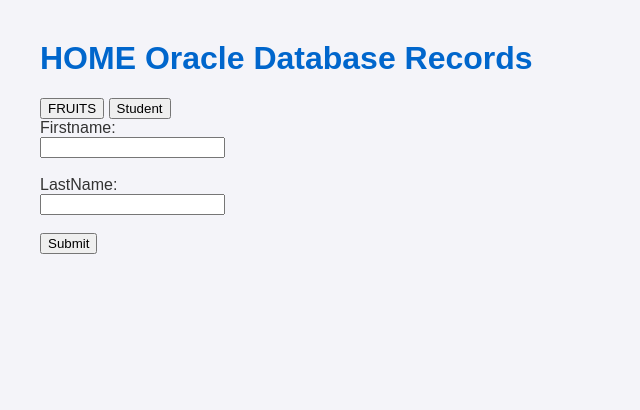
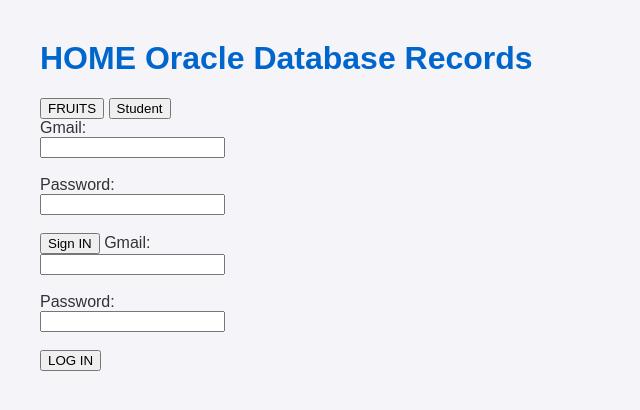
Before and after one commit to Hein333/serveranddatabasetest, a Flask app: page / in a window 1280 px wide. Shown: the top 410 px of the page, without its empty margins (0-640 px from the left). Run offline with Flask 3, Linux system fonts and the light colour scheme; data that the repository does not hold is empty.

Commit message:
Update home.html

```diff
--- a/templates/home.html
+++ b/templates/home.html
@@ -20,15 +20,25 @@
     <a href="https://serveranddatabasetest.onrender.com/student"><button>Student</button></a>
     <form action="/submit" method="POST">
         <!-- Input field for Username -->
-        <label for="username">Firstname:</label><br>
+        <label for="Gmail">Gmail:</label><br>
         <input type="text" name="first_name" required><br><br>
 
         <!-- Input field for Email -->
-        <label for="Lastname">LastName:</label><br>
+        <label for="Password">Password:</label><br>
         <input type="text"  name="last_name" required><br><br>
 
         <!-- Submit Button -->
-        <button type="submit">Submit</button>
+        <button type="submit">Sign IN</button>
+        <!-- LOGIN FIELD -->
+    <form action="/login" method="POST">
+        <label for="Gmail">Gmail:</label><br>
+        <input type="text" name="first_name" required><br><br>
+        <label for="Password">Password:</label><br>
+        <input type="text"  name="last_name" required><br><br>
+
+        <!-- Submit Button -->
+        <button type="submit">LOG IN</button>
+
     </form>
 </body>
 </html>
```
